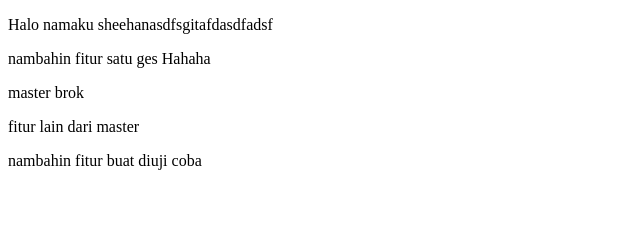
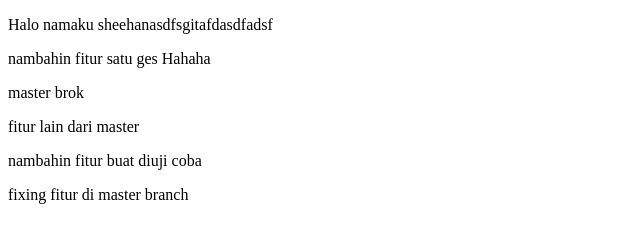
Before and after one commit to HanumGoo/skills-introduction-to-github, a plain HTML site: page Index.html in a window 1280 px wide. Shown: the whole page, without its empty margins (0-640 px from the left). Drawn offline with Linux system fonts and the light colour scheme.

Commit message:
fix: fitur di master

```diff
--- a/Index.html
+++ b/Index.html
@@ -13,5 +13,7 @@
     <p>fitur lain dari master</p>
 
     <p>nambahin fitur buat diuji coba</p>
+
+    <p>fixing fitur di master branch</p>
 </body>
 </html>
```
